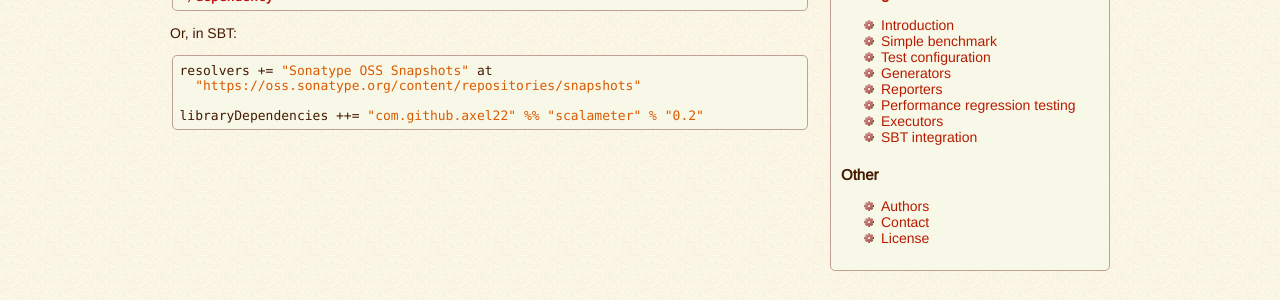
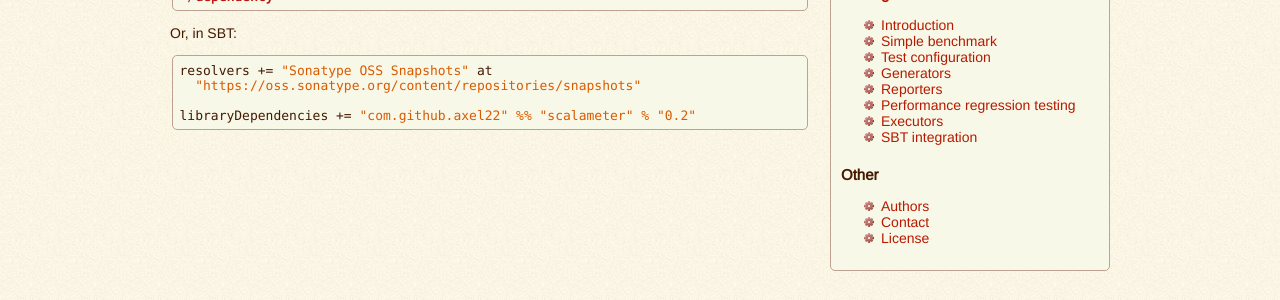
Before and after one commit to scalameter/scalameter, a Jekyll site: the page built from _posts/2012-11-28-release_0_2.md, in a window 1280 px wide. Shown: the part 255-555 px from the top of the page. Built offline with Jekyll 4.4.1, drawn with Linux system fonts in a browser that asks for light colours.

```diff
--- a/_posts/2012-11-28-release_0_2.md
+++ b/_posts/2012-11-28-release_0_2.md
@@ -20,4 +20,4 @@ Or, in SBT:
     resolvers += "Sonatype OSS Snapshots" at
       "https://oss.sonatype.org/content/repositories/snapshots"
 
-    libraryDependencies ++= "com.github.axel22" %% "scalameter" % "0.2"
+    libraryDependencies += "com.github.axel22" %% "scalameter" % "0.2"
```
